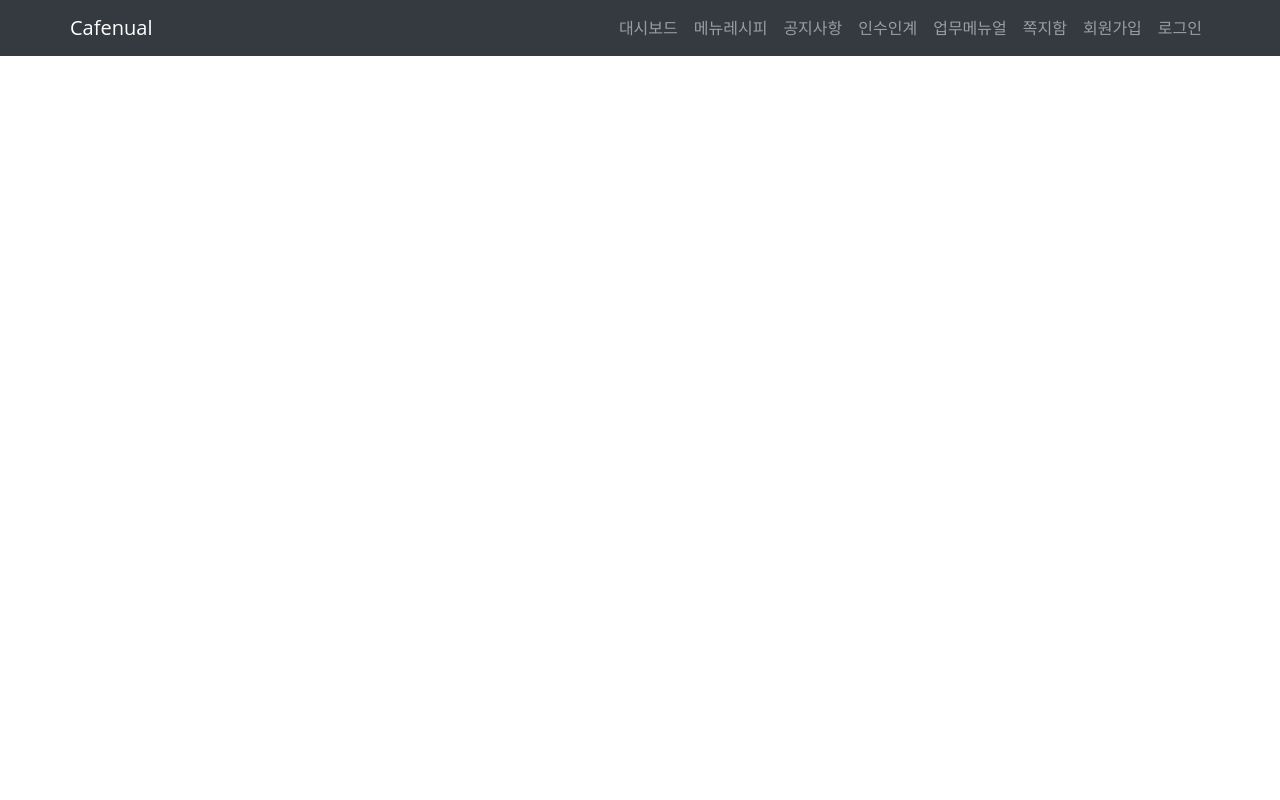
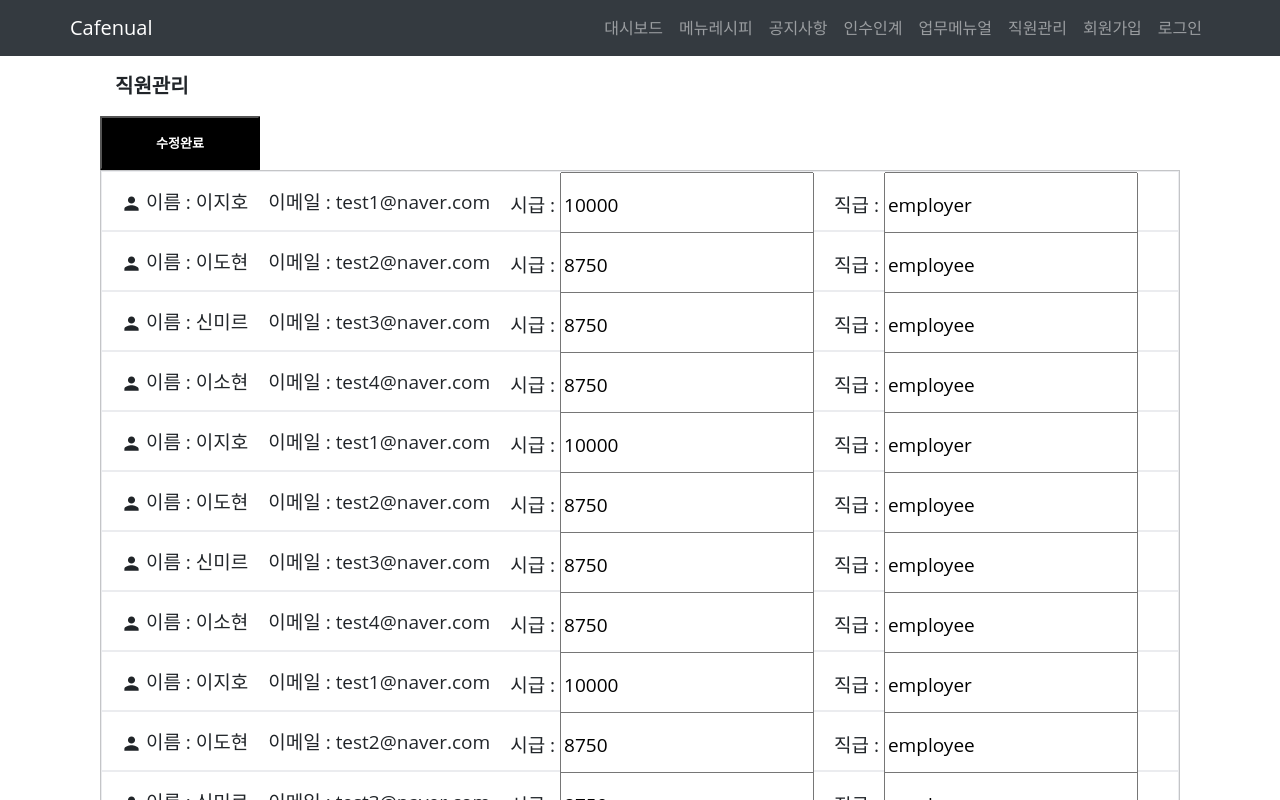
Before and after one commit to cafenual/cafenual-iziho, a React (Create React App) app in the folder cafenual-front/: page /management in a window 1280 px wide. Shown: the top 800 px of the page. Built offline with nearby package versions, Linux system fonts and the light colour scheme.

Commit message:
Implement : 직원관리 페이지(css는 안함)

```diff
--- a/cafenual-front/src/App.js
+++ b/cafenual-front/src/App.js
@@ -10,11 +10,10 @@ import Message from "./pages/Message/message";
 import Transition from "./pages/Transition/index";
 import { BrowserRouter, Route, Switch } from "react-router-dom";
 import Header from "layouts/Header/Top";
-import Nav from "./layouts/Header/Side";
 import RecipeDetail from "pages/Recipe/RecipeDetail/";
 import RecipeEditor from "components/Recipe/RecipeEditor/index.js";
 import User from "./pages/Dash/User";
-//test123asd
+import Management from "pages/Management/index";
 
 function App() {
   return (
@@ -28,6 +27,7 @@ function App() {
           <Route path="/join" component={Join} />
           <Route path="/notice" component={Notice} />
           <Route path="/message" component={Message} />
+          <Route path="/management" component={Management} />
           <Route path="/transition" component={Transition} />
           <Route path="/manual" component={Manual} />
           <Route path="/editor" component={RecipeEditor} />
--- a/cafenual-front/src/layouts/Header/Top/index.js
+++ b/cafenual-front/src/layouts/Header/Top/index.js
@@ -15,7 +15,7 @@ const Header = () => {
             <Nav.Link href="/notice">공지사항</Nav.Link>
             <Nav.Link href="/transition">인수인계</Nav.Link>
             <Nav.Link href="/manual">업무메뉴얼</Nav.Link>
-            <Nav.Link href="/message">쪽지함</Nav.Link>
+            <Nav.Link href="/management">직원관리</Nav.Link>
             <Nav.Link href="/join">회원가입</Nav.Link>
             <Nav.Link href="/login">로그인</Nav.Link>
           </Nav>
--- /dev/null
+++ b/cafenual-front/src/pages/Management/index.js
@@ -0,0 +1,130 @@
+import React from "react";
+import "./style.scss";
+import { IoMdPerson } from "react-icons/io";
+function Management() {
+  const fakedata = [
+    {
+      email: "test1@naver.com",
+      name: "이지호",
+      wage: 10000,
+      role: "employer",
+    },
+    {
+      email: "test2@naver.com",
+      name: "이도현",
+      wage: 8750,
+      role: "employee",
+    },
+    {
+      email: "test3@naver.com",
+      name: "신미르",
+      wage: 8750,
+      role: "employee",
+    },
+    {
+      email: "test4@naver.com",
+      name: "이소현",
+      wage: 8750,
+      role: "employee",
+    },
+    {
+      email: "test1@naver.com",
+      name: "이지호",
+      wage: 10000,
+      role: "employer",
+    },
+    {
+      email: "test2@naver.com",
+      name: "이도현",
+      wage: 8750,
+      role: "employee",
+    },
+    {
+      email: "test3@naver.com",
+      name: "신미르",
+      wage: 8750,
+      role: "employee",
+    },
+    {
+      email: "test4@naver.com",
+      name: "이소현",
+      wage: 8750,
+      role: "employee",
+    },
+    {
+      email: "test1@naver.com",
+      name: "이지호",
+      wage: 10000,
+      role: "employer",
+    },
+    {
+      email: "test2@naver.com",
+      name: "이도현",
+      wage: 8750,
+      role: "employee",
+    },
+    {
+      email: "test3@naver.com",
+      name: "신미르",
+      wage: 8750,
+      role: "employee",
+    },
+    {
+      email: "test4@naver.com",
+      name: "이소현",
+      wage: 8750,
+      role: "employee",
+    },
+    {
+      email: "test1@naver.com",
+      name: "이지호",
+      wage: 10000,
+      role: "employer",
+    },
+    {
+      email: "test2@naver.com",
+      name: "이도현",
+      wage: 8750,
+      role: "employee",
+    },
+    {
+      email: "test3@naver.com",
+      name: "신미르",
+      wage: 8750,
+      role: "employee",
+    },
+    {
+      email: "test4@naver.com",
+      name: "이소현",
+      wage: 8750,
+      role: "employee",
+    },
+  ];
+
+  return (
+    <>
+      <div className="management-container">
+        <div className="title">직원관리</div>
+        <button className="modify">수정완료</button>
+        <div className="emploer-list">
+          {fakedata.map((item, index) => (
+            <div key={index} className="emploer-info">
+              <div className="emploer-info-element">
+                <IoMdPerson /> 이름 : {item.name}
+              </div>
+              <div className="emploer-info-element">이메일 : {item.email}</div>
+              <div className="emploer-info-element">
+                시급 : <input type="text" value={item.wage} />
+              </div>
+              <div className="emploer-info-element">
+                직급 : <input type="text" value={item.role} />
+              </div>
+            </div>
+          ))}
+        </div>
+      </div>
+    </>
+  );
+}
+
+export default Management;
--- /dev/null
+++ b/cafenual-front/src/pages/Management/style.scss
@@ -0,0 +1,37 @@
+.management-container {
+  width: 1080px;
+  margin: 0 auto;
+}
+.emploer-list {
+  overflow-y: scroll;
+  overflow-x: hidden;
+  border: 1px solid #c4c5c7;
+  max-height: 800px;
+}
+
+.emploer-info {
+  display: flex;
+  height: 60px;
+  border: 1px solid #ebecef;
+  font-size: 19px;
+  line-height: 60px;
+}
+.emploer-info-element {
+  padding-left: 20px;
+}
+.modify {
+  font-weight: 700;
+  width: 160px;
+  height: 54px;
+  margin: 0 auto;
+  padding: 0 12px;
+  font-size: 13px;
+  line-height: 36px;
+  background-color: #000000;
+  color: #ffffff;
+  border-radius: 1px;
+  &:hover {
+    color: #ffffff;
+    background-color: #727272;
+  }
+}
--- a/cafenual-front/src/pages/Notice/index.js
+++ b/cafenual-front/src/pages/Notice/index.js
@@ -102,7 +102,7 @@ function Notice() {
           </tbody>
         </table>
         <div className="button-container">
-          <div className="buttons">글작성</div>
+          <div className="buttons"><Link to="">글작성</Link></div>
           <div className=""></div>
         </div>
       </div>
--- a/cafenual-front/src/pages/Recipe/RecipeDetail/index.js
+++ b/cafenual-front/src/pages/Recipe/RecipeDetail/index.js
@@ -1,6 +1,6 @@
 import React, { useEffect, useState } from "react";
 import { Card, CardGroup } from "react-bootstrap";
-import "./style.css";
+import "./style.scss";
 import coffee from "static/coffe.jpg";
 import RecipeCategory from "components/Recipe/RecipeCategory";
 import { Link, Router, withRouter } from "react-router-dom";
@@ -75,7 +75,7 @@ const RecipeDetail = ({ match }) => {
       <div className="recipe-box">
         <div className="title">메뉴레시피</div>
         <div className="make-recipe">
-              <Link to="/editor" className="fix-button">
+              <Link to="/editor">
                 레시피 만들기
               </Link>
             </div>
--- a/cafenual-front/src/pages/Recipe/RecipeDetail/style.css
+++ b/cafenual-front/src/pages/Recipe/RecipeDetail/style.scss
@@ -6,6 +6,9 @@
   border-radius: 10px;
   width: 130px;
   padding: 10px;
+  &:hover {
+    background-color: rgb(168, 168, 168);
+  }
 }
 
 .flex {
@@ -18,7 +21,7 @@
   margin: 0 auto;
 }
 
-.recipe-card{
+.recipe-card {
   min-width: 250px;
   max-width: 250px;
 }
```
Also changed, not shown: 1 other file (tests, documents, lock files or other folders).
